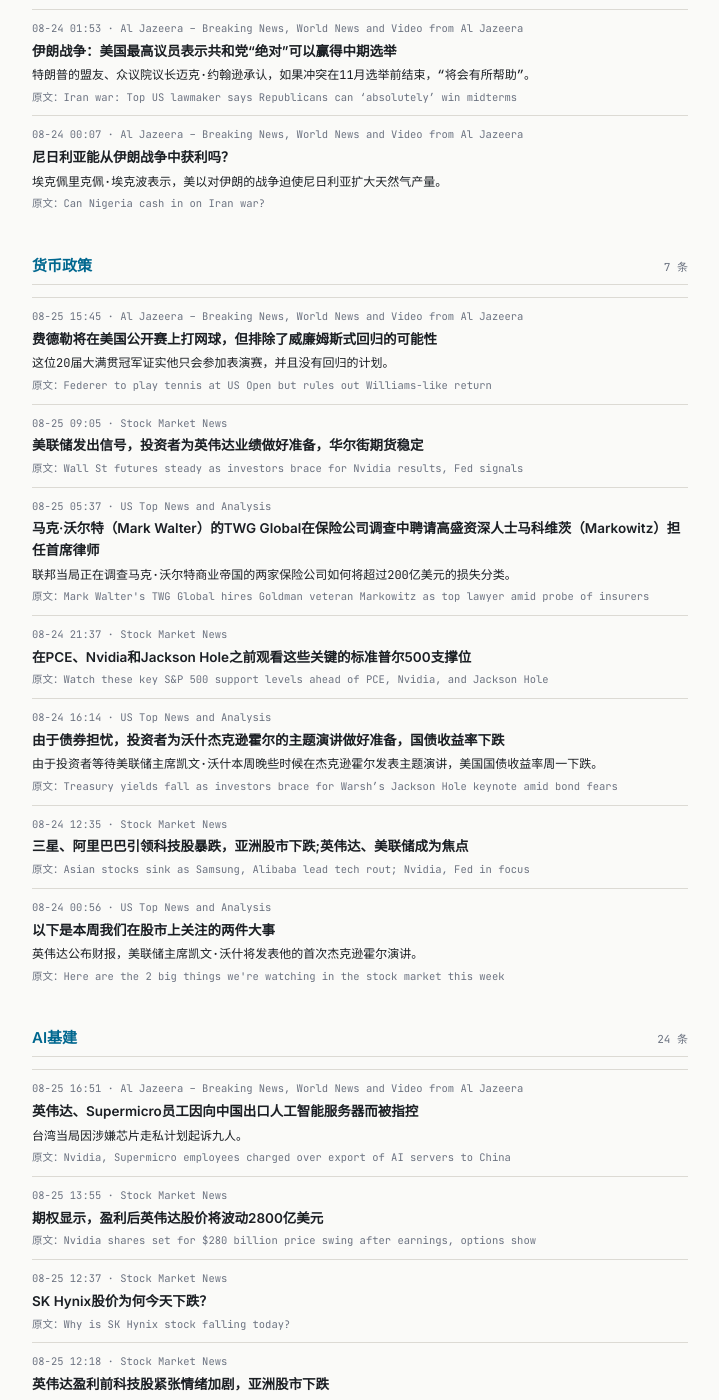
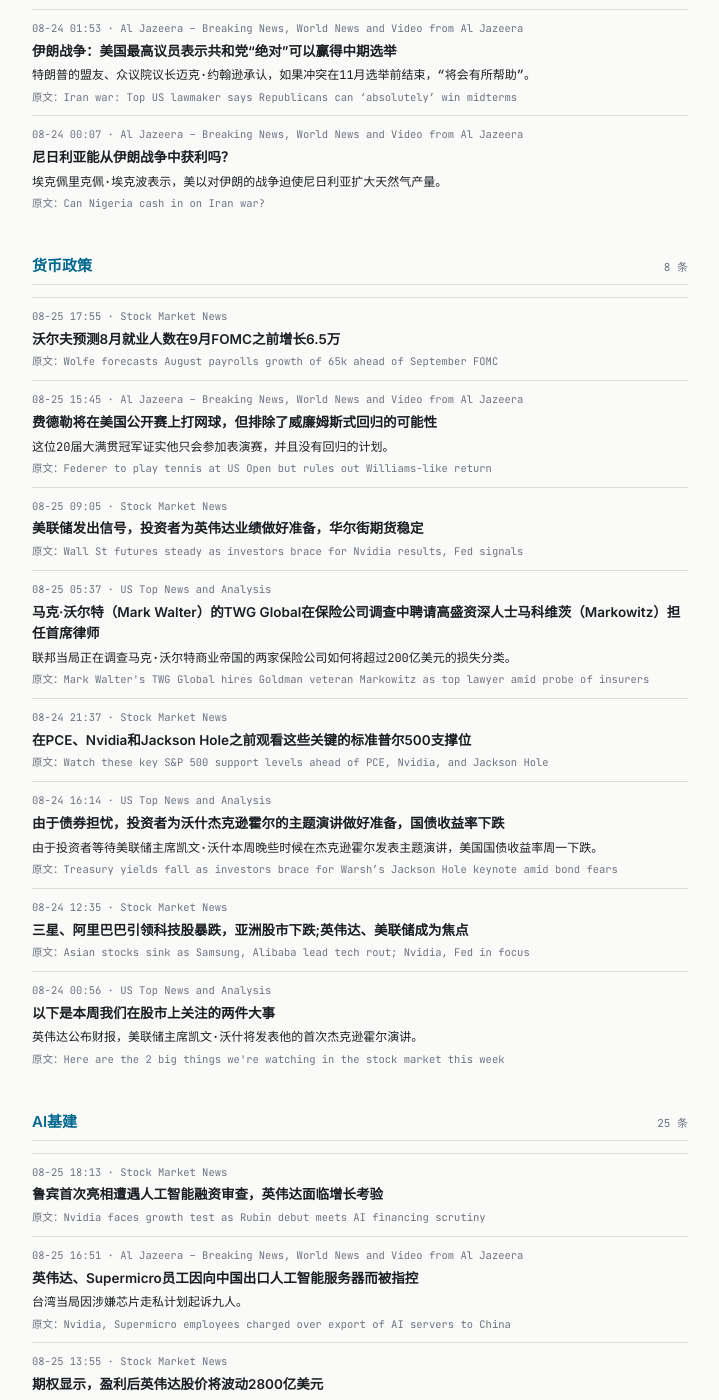
Before and after one commit to tang3super/tang3super.github.io, a Jekyll site: the page built from macro-trade/news-digest.md, in a window 1280 px wide and 1400 px high, scrolled down 4246 px. Shown: the whole window, without its empty margins (280-999 px from the left). Built offline with Jekyll 4.4.1, drawn with Linux system fonts in a browser that asks for light colours; some of the changed text lies outside the part shown.

Commit message:
sync news-digest article

```diff
--- a/macro-trade/news-digest.md
+++ b/macro-trade/news-digest.md
@@ -5,7 +5,7 @@
 date: '2026-08-25'
 summary: 2026年第35周监控
 week_label: 2026年第35周监控
-last_updated: 2026-08-25 17:55
+last_updated: 2026-08-25 18:24
 refresh_note: 每 5 分钟自动刷新
 topics:
 - name: 地缘政治
@@ -288,6 +288,12 @@
     summary_zh: 埃克佩里克佩·埃克波表示，美以对伊朗的战争迫使尼日利亚扩大天然气产量。
 - name: 货币政策
   items:
+  - title: Wolfe forecasts August payrolls growth of 65k ahead of September FOMC
+    summary: ''
+    link: https://www.investing.com/news/stock-market-news/wolfe-forecasts-august-payrolls-growth-of-65k-ahead-of-september-fomc-93CH-4874798
+    source: Stock Market News
+    time: 08-25 17:55
+    title_zh: 沃尔夫预测8月就业人数在9月FOMC之前增长6.5万
   - title: Federer to play tennis at US Open but rules out Williams-like return
     summary: The 20-time Grand Slam champion confirmed he’s only going to play in an exhibition match and has no plans to return.
     link: https://www.aljazeera.com/sports/2026/8/25/federer-to-play-tennis-at-us-open-but-rules-out-williams-like-return?traffic_source=rss
@@ -336,6 +342,12 @@
     summary_zh: 英伟达公布财报，美联储主席凯文·沃什将发表他的首次杰克逊霍尔演讲。
 - name: AI基建
   items:
+  - title: Nvidia faces growth test as Rubin debut meets AI financing scrutiny
+    summary: ''
+    link: https://www.investing.com/news/stock-market-news/nvidia-faces-growth-test-as-rubin-debut-meets-ai-financing-scrutiny-4874842
+    source: Stock Market News
+    time: 08-25 18:13
+    title_zh: 鲁宾首次亮相遭遇人工智能融资审查，英伟达面临增长考验
   - title: Nvidia, Supermicro employees charged over export of AI servers to China
     summary: Taiwanese authorities indict nine people over alleged chip smuggling scheme.
     link: https://www.aljazeera.com/economy/2026/8/25/nvidia-supermicro-employees-charged-over-export-of-ai-servers-to-china?traffic_source=rss
```
